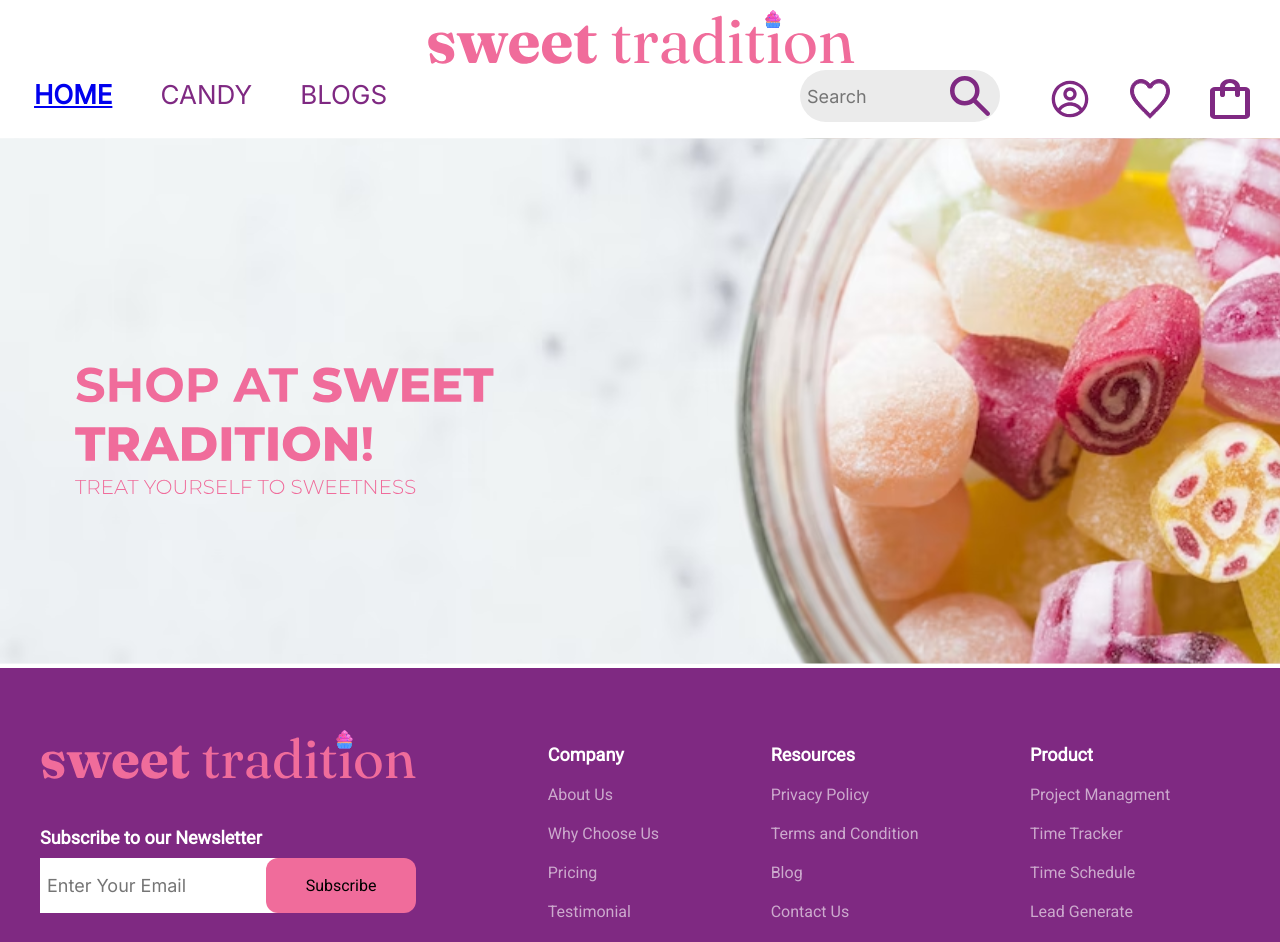
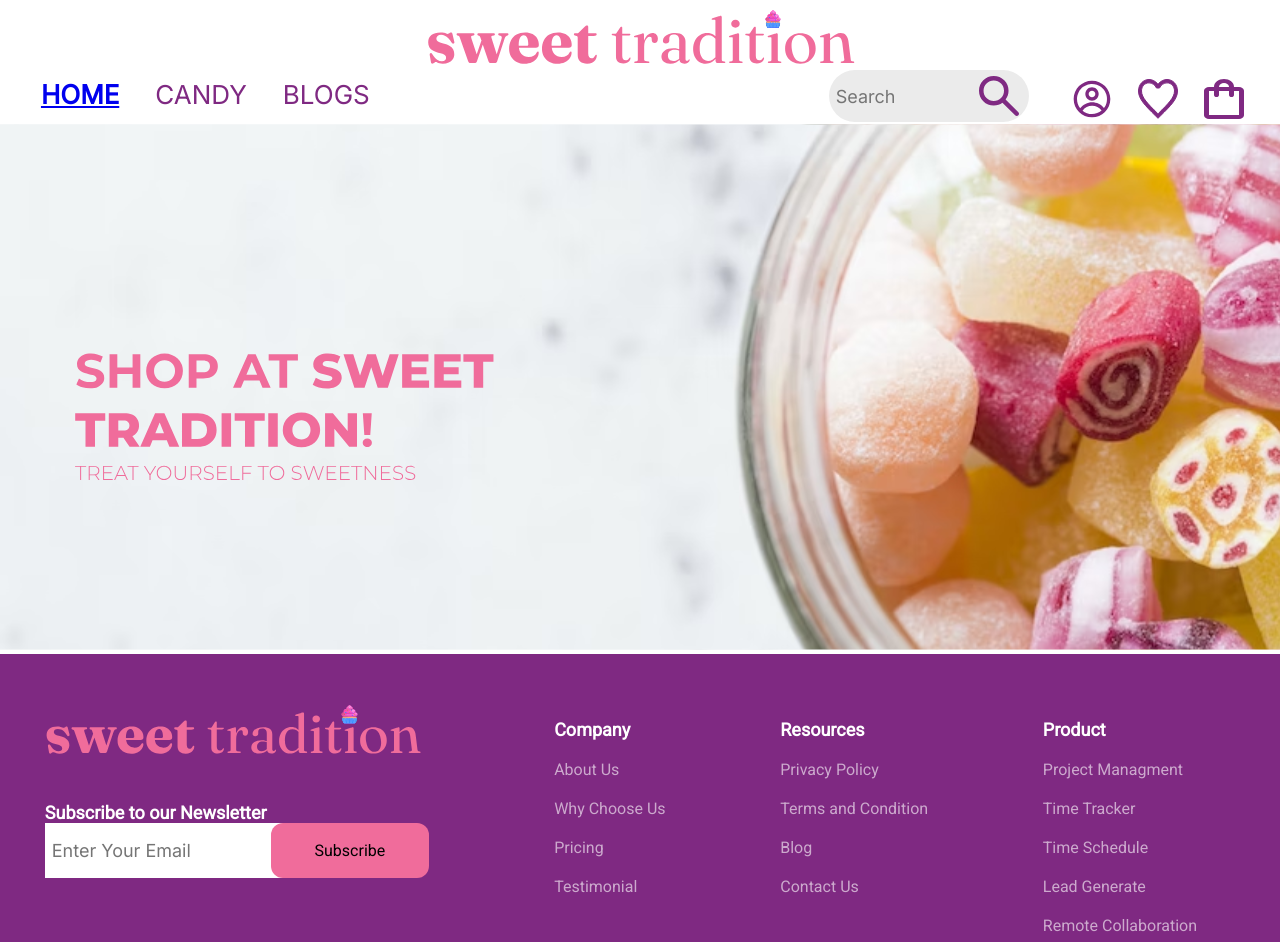
Before and after one commit to mvuko01/Sweet-tradition, a Next.js app in the folder candyshop/: page /home in a window 1280 px wide. Shown: the top 942 px of the page. Built offline with nearby package versions, Linux system fonts and the light colour scheme.

Commit message:
Changed units

```diff
--- a/candyshop/styles/Home.module.css
+++ b/candyshop/styles/Home.module.css
@@ -14,92 +14,91 @@
 .navBar {
   display: flex;
   justify-content: space-around;
-  margin-bottom: 15px;
+  margin-bottom: 0.1%;
 }
 .textNavWrapper {
   display: flex;
-  width: 433px;
-  height: 31px;
+  width: 28.5%;
   justify-content: space-around;
-  margin-left: 10px;
-  margin-bottom: 5px;
+  margin-left: 0.065%;
+  margin-bottom: 0.032%;
 }
 .inactiveTab {
   font-family: Inter, sans-serif;
-  font-size: 26px;
+  font-size: 1.625rem;
   color: #7F2982;
 }
 .activeTab {
   font-family: Inter, sans-serif;
-  font-size: 26px;
+  font-size: 1.625rem;
   font-weight: bold;
   text-decoration: underline;
 }
 .emptySpace {
-  width: 457px;
+  width: 30%;
 }
 .iconsWrapper {
   display:flex;
-  width:470px;
+  width:31%;
   justify-content: flex-end;
-  margin-right: 10px;
+  margin-right: 0.065%;
 }
 .threeIconsWrapper {
   display: flex;
   justify-content: space-around;
-  width: 240px;
+  width: 50%;
 }
 .inputWrapper {
   position: relative;
 }
 .searchIcon {
   position: absolute;
-  left: -80px;
-  top: -3px;
+  left: -5rem;
+  top: -0.188rem;
 }
 .inputNav {
-  border-radius: 30px;
-  width: 200px;
-  height: 52px;
+  border-radius: 1.875rem;
+  width: 12.5rem; /*ne mogu stavit u postotku nikako*/
+  height: 3.25rem;
   font-family: Inter, sans-serif;
-  font-size: 18px;
-  padding: 5px;
+  font-size: 1.125rem;
+  padding: 0.313rem;
   background-color: rgb(235, 235, 235);
   border-color: transparent;
   color:#7F2982;
   position:absolute;
   top: -20%;
-  left: -230px;
+  left: -14.375rem;
 }
 /* footer */
 .footer {
   background-color: #7F2982;
   width: auto;
-  height: 420px;
-  padding-top: 56px;
-  padding-left: 40px;
-  padding-right: 40px;
-  padding-bottom: 0px;
+  height: 26.25rem;
+  padding-top: 3.5%;
+  padding-left: 3.5%;
+  padding-right: 2%;
+  padding-bottom: 0;
 }
 .footer p {
   font-family: Roboto, sans-serif;
   color: rgba(255, 255, 255, 0.6);
-  font-size: 16px;
-  margin: 20px;
+  font-size: 1rem;
+  margin: 1.25rem;
   cursor: pointer;
 }
 p.mainp {
   font-weight: bold;
-  font-size: 18px;
+  font-size: 1.125rem;
   color: white;
 }
 p.pnews {
   font-weight: bold;
-  font-size: 18px;
+  font-size: 1.125rem;
   color: white;
-  margin: 0px;
-  margin-bottom: 10px;
-  margin-top: 18px;
+  margin: 0;
+  margin-bottom: 0.065%;
+  margin-top: 1.125rem;
   cursor: auto;
 }
 .textwrapper {
@@ -109,13 +108,13 @@ p.pnews {
 }
 .wrapper {
   display: flex;
-  margin-bottom: 30px;
+  margin-bottom: 1.875rem;
 }
 p.copyright {
   font-family: Inter, sans-serif;
   color: white;
-  margin: 0px;
-  font-size: 20px;
+  margin: 0;
+  font-size: 1.25rem;
   cursor: auto;
 }
 .wrapper_line_social {
@@ -127,24 +126,24 @@ p.copyright {
   position: relative;
 }
 .subscribe_button {
-  border-radius: 12px;
-  width: 150px;
-  height: 55px;
+  border-radius: 0.75rem;
+  width: 35%;
+  height: 3.438rem;
   background-color: #F06C9B;
   font-family: Roboto, sans-serif;
   position: absolute;
   left:50%;
   border-color: transparent;
-  font-size: 16px;
+  font-size: 1rem;
   cursor: pointer;
 }
 .input {
   background-color: white;
   color: #F06C9B;
-  width: 277px;
-  height: 55px;
+  width: 60%;
+  height: 3.438rem;
   border-color: transparent;
   font-family: Inter, sans-serif;
-  font-size: 18px;
-  padding: 5px;
+  font-size: 1.125rem;
+  padding: 0.313rem;
 }
```
